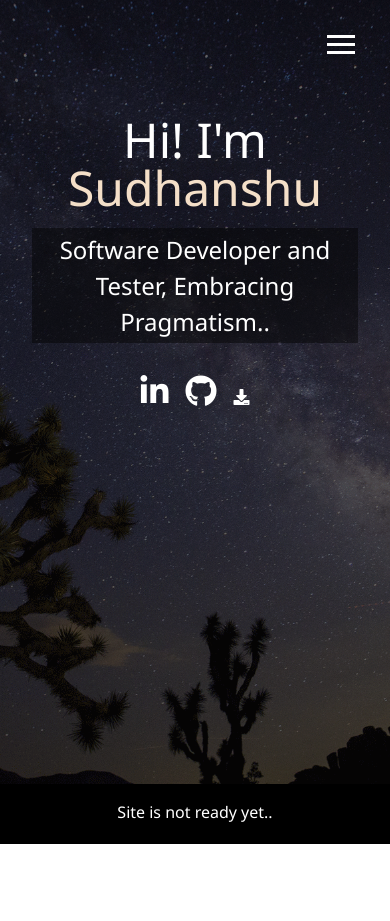
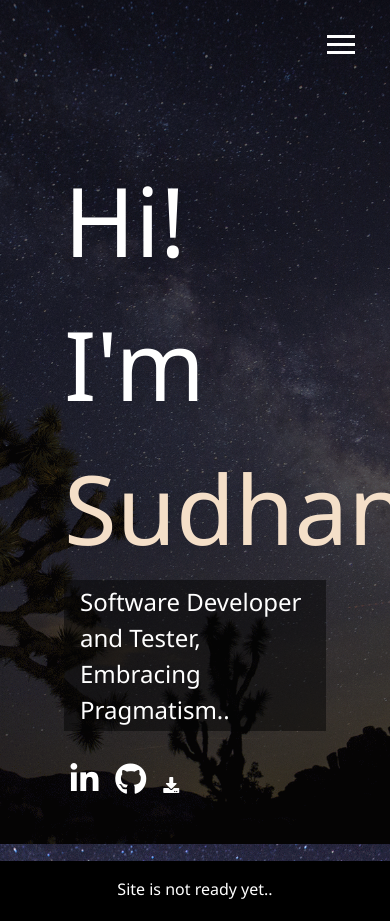
Before and after one commit to Zero-7-1/my-portfolio-sud, a website: page index.html in a window 390 px wide. Before the commit the page ends 844 px from the top, so only its background shows below. Drawn offline with nearby package versions, Linux system fonts and the light colour scheme; files that its build step writes are made by us from their sources.

Commit message:
testing responsive

```diff
--- a/scss/_config.scss
+++ b/scss/_config.scss
@@ -74,7 +74,7 @@ using include */
   }
 }
 
-// Media Query Mixins
+/* Media Query Mixins
 @mixin mediaSm {
   @media screen and (max-width: 500px) {
     @content;
@@ -101,3 +101,4 @@ using include */
 
 
 }
+*/
--- a/scss/_mobile.scss
+++ b/scss/_mobile.scss
@@ -13,8 +13,8 @@
 }
 
 // Tablets & Small Laptops
-@include mediaMd {
-  main {
+// @include mediaMd {
+ /*  main {
     align-items: center;
     text-align: center;
 
@@ -65,12 +65,12 @@
 
   .projects {
     grid-template-columns: repeat(2, 1fr);
-  }
-}
+  } */
+// }
 
 // Smartphones
-@include mediaSm {
-  main {
+// @include mediaSm {
+  /* main {
     padding: 2rem;
     #home h1 {
       margin-top: 5vh; // Adjusted margin-top
@@ -84,5 +84,5 @@
 
   .projects {
     grid-template-columns: 1fr;
-  }
-}
+  } */
+// }
--- a/scss/main.scss
+++ b/scss/main.scss
@@ -224,4 +224,4 @@ main {
   color: set-text-color($primary-color);
   height: 60px;
 }
-@import 'mobile';
+// @import 'mobile';
```
